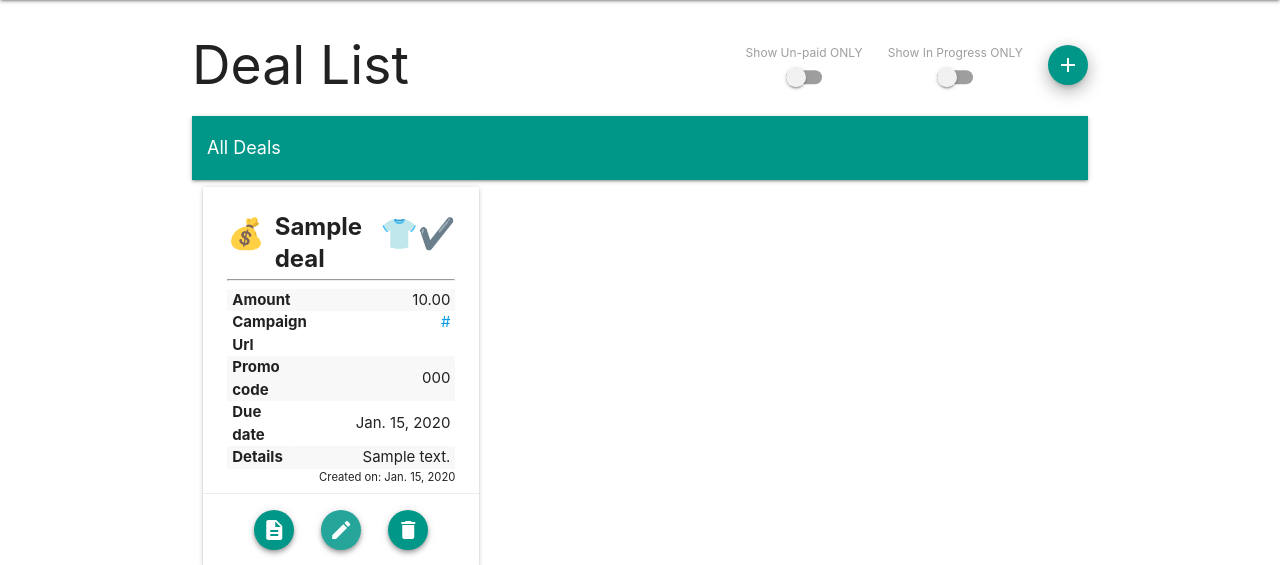
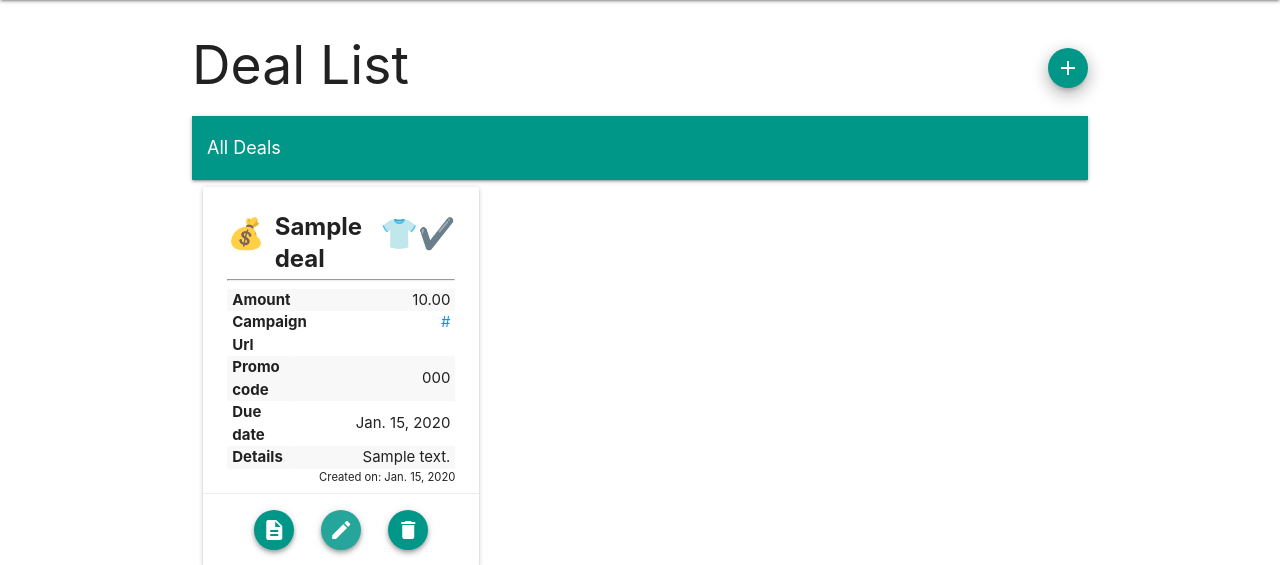
Before and after one commit to kenneychan/creatorWallet, a Django app: page /deals/ in a window 1280 px wide. Shown: the part 64-629 px from the top of the page. Run offline with Django 4.2, Linux system fonts and the light colour scheme; a user stored in the database is signed in; tables that the repository leaves empty hold one stand-in row (values such as "Sample post").

Commit message:
removed sliders, since I am having trouble implementing them. added supportive label tag on the amount field, also added a filter for checking if the paid amount is merch or not

```diff
--- a/creatorwallet/main_app/templates/deals/detail.html
+++ b/creatorwallet/main_app/templates/deals/detail.html
@@ -247,7 +247,8 @@
             </div>
           {% elif field.name == "amount" %}
             <div class="input-field">
-              <label for="id_{{ field.name }}">{{ field.label }}</label>
+              <label for="id_{{ field.name }}">{{ field.label }} <span>-&nbsp;
+                <i>you may enter the value of the merch you've recieved just make sure to check the box down below!</i></span></label>
               <input type="number" name="{{ field.name }}" step="0.01" id="id_{{ field.name }}" value="{{ deal.amount }}">
             </div>
           {% elif field.name == "merch" %}
--- a/creatorwallet/main_app/templates/deals/index.html
+++ b/creatorwallet/main_app/templates/deals/index.html
@@ -8,28 +8,6 @@
   <div class="deal-list-header">
     <h2>Deal List</h2>
     <div class="deal-header-buttons">
-      <div class="paid-switch">
-        <div class="row">
-          <label>Show Un-paid ONLY</label>
-          <div class="switch center">
-            <label>
-              <input type="checkbox" id="paid-switch">
-              <span class="lever"></span>
-            </label>
-          </div>
-        </div>
-      </div>
-      <div class="done-switch">
-        <div class="row">
-          <label>Show In Progress ONLY</label>
-          <div class="switch center">
-            <label>
-              <input type="checkbox" id="done-switch">
-              <span class="lever"></span>
-            </label>
-          </div>
-        </div>
-      </div>
       <div class="add-deal-btn-top scale-transition">
         <a class="btn-floating btn teal modal-trigger pulse tooltipped z-depth-3" data-position="left" data-tooltip="Add new deal" href="#addDealModal" style="margin-top: 20px;"><i
             class="material-icons">add</i></a>
@@ -111,7 +89,7 @@
     <div class="row">
       {% for deal in deals %}
         <div class="col s4">
-          <div class="card hoverable deal-cards" data-paid="{{ deal.paid }}" data-merch="{{ deal.merch }}" data-done="{{ deal.done }}">
+          <div class="card hoverable deal-cards" data-paid="{{ deal.paid|lower }}" data-merch="{{ deal.merch|lower }}" data-done="{{ deal.done|lower }}">
             <div class="card-content">
             <span style='font-size:30px; float:right;'>
               {% if deal.done %}
@@ -191,7 +169,8 @@
                   </div>
                 {% elif field.name == "amount" %}
                   <div class="input-field">
-                    <label for="id_{{ field.name }}">{{ field.label }}</label>
+                    <label for="id_{{ field.name }}">{{ field.label }} <span>-&nbsp;
+                      <i>you may enter the value of the merch you've recieved just make sure to check the box down below!</i></span></label>
                     <input type="number" name="{{ field.name }}" step="0.01" id="id_{{ field.name }}" value="{{ deal.amount }}">
                   </div>
                 {% elif field.name == "merch" %}
@@ -272,29 +251,21 @@
 </div>
 
 <script>
-  const paidSwitch = document.getElementById('paid-switch');
-  const doneSwitch = document.getElementById('done-switch');
-  const dealCards = document.querySelectorAll('.deal-cards');
+  const slider = document.getElementById("paid-switch");
+  const form = document.getElementById("paidSwitch");
 
-  paidSwitch.addEventListener('change', function() {
+  slider.addEventListener("change", function() {
     if (this.checked) {
       switchStatus = this.checked;
-
+      slider.value = "True";
+      form.submit();
     }
     else {
       switchStatus = this.checked;
-
+      slider.value = "False";
+      form.submit();
     }
-  });
-  doneSwitch.addEventListener('click', function () {
-    if (this.checked) {
-      switchStatus = this.checked;
-
-    }
-    else {
-      switchStatus = this.checked;
-
-    }
+    form.submit();
   });
 </script>
 {% endblock %}
--- a/creatorwallet/main_app/views.py
+++ b/creatorwallet/main_app/views.py
@@ -38,7 +38,7 @@ def dashboard(request):
   # Get Wallet data
   wallet = Decimal(0)
   wallet_data = []
-  for deal in deals.filter(paid=True).order_by("due_date"):
+  for deal in deals.filter(paid=True,merch=False).order_by("due_date"):
      wallet += deal.amount
      point = {
         'x': deal.due_date.strftime('%m/%d/%Y'),
```
